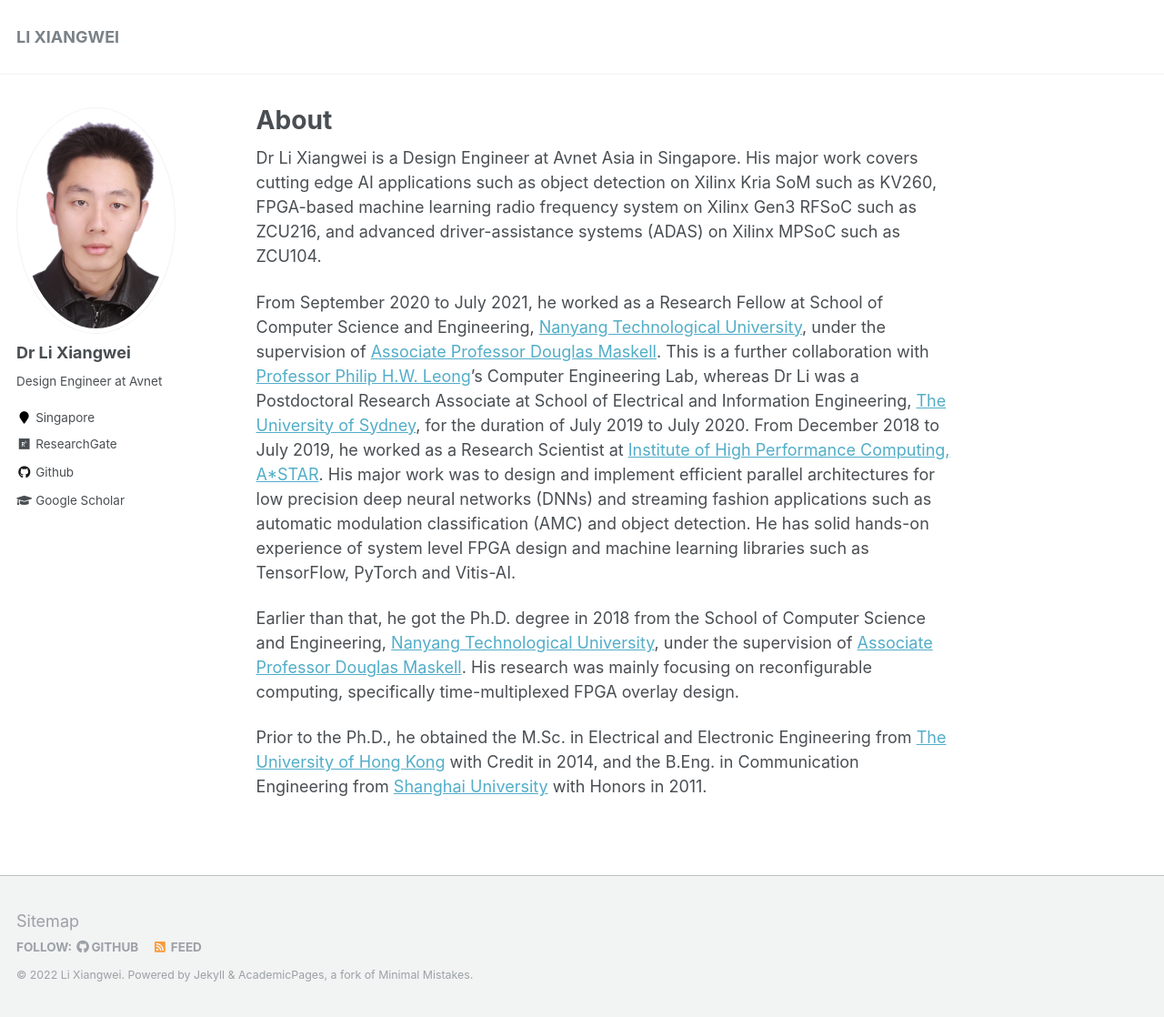
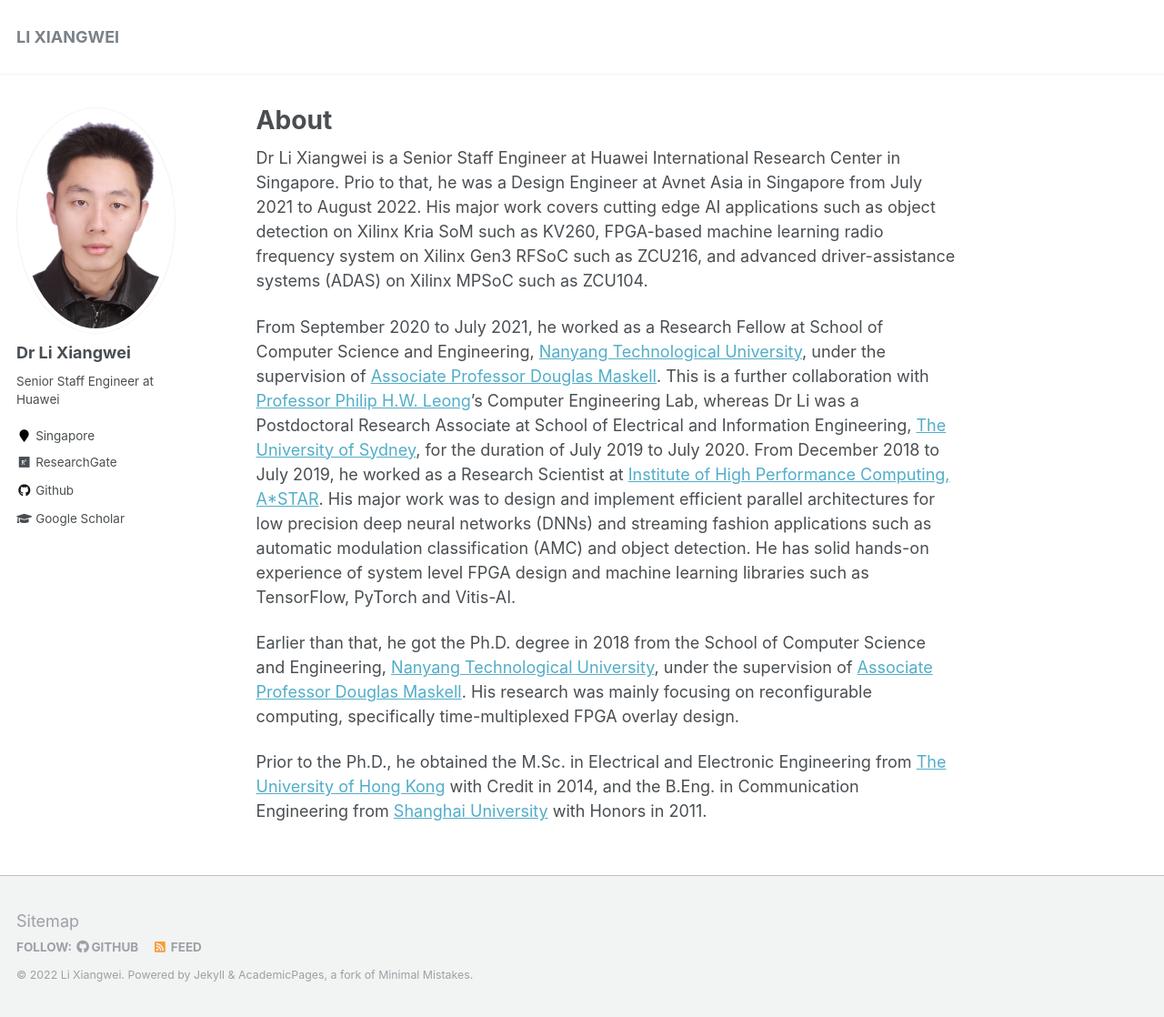
Before and after one commit to louislxw/louislxw.github.io, a Jekyll site: the page built from _pages/about.md, in a window 1280 px wide and 1118 px high. Shown: the whole window at 91% size. Built offline with Jekyll 4.4.1, drawn with Linux system fonts in a browser that asks for light colours.

Commit message:
Update my bio...

```diff
--- a/_config.yml
+++ b/_config.yml
@@ -10,7 +10,7 @@ locale                   : "en-US"
 title                    : "LI XIANGWEI"
 title_separator          : "-"
 name                     : &name "Li Xiangwei"
-description              : &description "Design Engineer at Avnet"
+description              : &description "Senior Staff Engineer at Huawei"
 url                      : https://louislxw.github.io # the base hostname & protocol for your site e.g. "https://mmistakes.github.io"
 baseurl                  : "" # the subpath of your site, e.g. "/blog"
 repository               : "louislxw/louislxw.github.io"
@@ -82,7 +82,7 @@ analytics:
 author:
   name             : "Dr Li Xiangwei"
   avatar           : "avatar.jpg"
-  bio              : "Design Engineer at Avnet"
+  bio              : "Senior Staff Engineer at Huawei"
   location         : "Singapore"
   employer         :
   pubmed           : # "https://www.ncbi.nlm.nih.gov/pubmed/?term=john+snow"
--- a/_pages/about.md
+++ b/_pages/about.md
@@ -8,7 +8,7 @@ redirect_from:
   - /about.html
 ---
 
-Dr Li Xiangwei is a Design Engineer at Avnet Asia in Singapore. His major work covers cutting edge AI applications such as object detection on Xilinx Kria SoM such as KV260, FPGA-based machine learning radio frequency system on Xilinx Gen3 RFSoC such as ZCU216, and advanced driver-assistance systems (ADAS) on Xilinx MPSoC such as ZCU104.
+Dr Li Xiangwei is a Senior Staff Engineer at Huawei International Research Center in Singapore. Prio to that, he was a Design Engineer at Avnet Asia in Singapore from July 2021 to August 2022. His major work covers cutting edge AI applications such as object detection on Xilinx Kria SoM such as KV260, FPGA-based machine learning radio frequency system on Xilinx Gen3 RFSoC such as ZCU216, and advanced driver-assistance systems (ADAS) on Xilinx MPSoC such as ZCU104.
 
 From September 2020 to July 2021, he worked as a Research Fellow at School of Computer Science and Engineering, [Nanyang Technological University](https://www.ntu.edu.sg/Pages/home.aspx), under the supervision of [Associate Professor Douglas Maskell](https://dr.ntu.edu.sg/cris/rp/rp01059). This is a further collaboration with [Professor Philip H.W. Leong](https://sydney.edu.au/engineering/people/philip.leong.php)'s Computer Engineering Lab, whereas Dr Li was a Postdoctoral Research Associate at School of Electrical and Information Engineering, [The University of Sydney](https://sydney.edu.au/), for the duration of July 2019 to July 2020. From December 2018 to July 2019, he worked as a Research Scientist at [Institute of High Performance Computing, A*STAR](https://www.a-star.edu.sg/ihpc). His major work was to design and implement efficient parallel architectures for low precision deep neural networks (DNNs) and streaming fashion applications such as automatic modulation classification (AMC) and object detection. He has solid hands-on experience of system level FPGA design and machine learning libraries such as TensorFlow, PyTorch and Vitis-AI.
 
```
Also changed, not shown: 1 other file.
